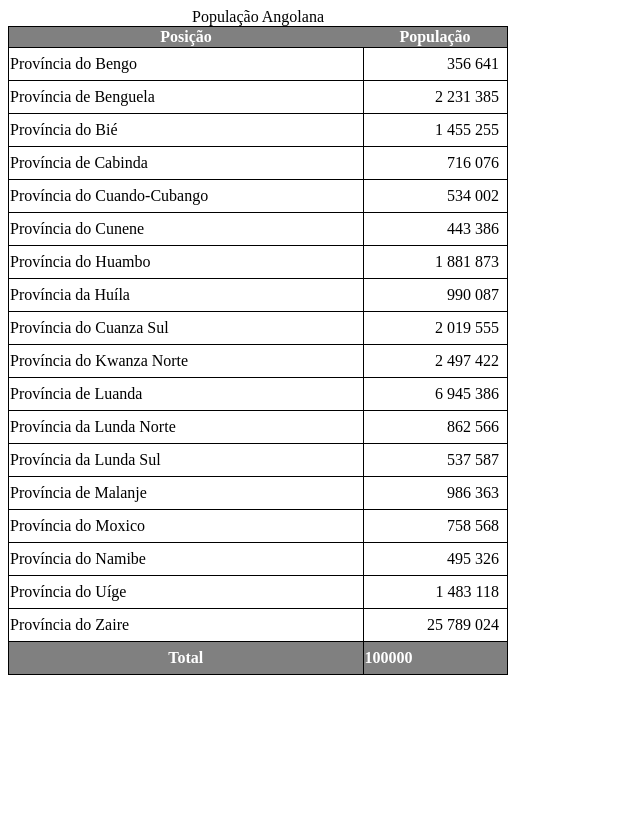
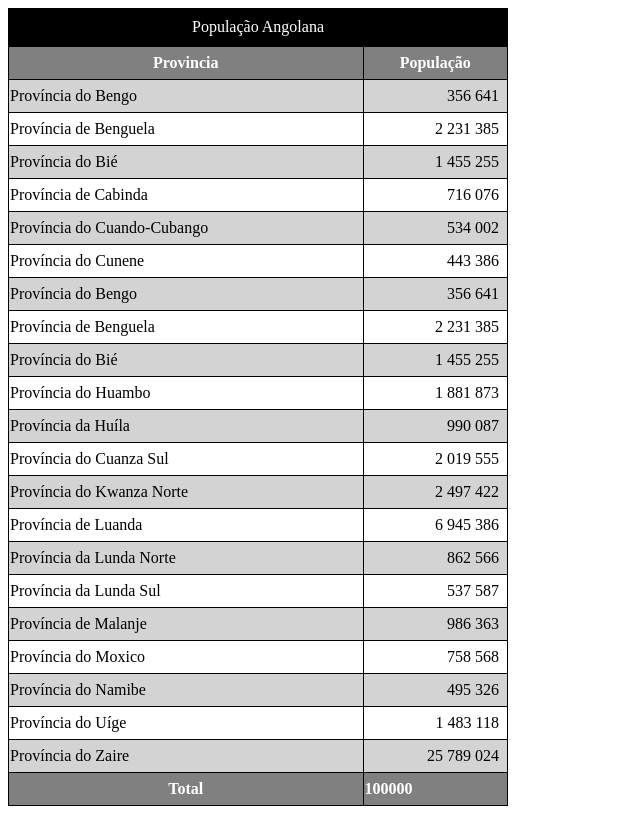
Before and after one commit to NdondaDaniel2020/HTML-CSS, a plain HTML site: page exercios/ex023-tabela/tabela002.html in a window 1280 px wide. Shown: the whole page, without its empty margins (0-640 px from the left). Drawn offline with Linux system fonts and the light colour scheme.

Commit message:
primeira tabela

```diff
--- a/exercios/ex023-tabela/tabela002.html
+++ b/exercios/ex023-tabela/tabela002.html
@@ -9,30 +9,50 @@
         table{
             border-collapse: collapse;
             width:500px;
+        }
+        thead, tfoot{
+            border: px solid black;
+            background-color: gray;
+            color: white;
+            height: 30px;
+            position: relative;
 
         }
-        thead, tfoot{
-            border: 1px solid black;
+        tbody>tr:nth-child(odd){
+            background-color: lightgray;
+        }
+
+        thead>tr>th{
+            position:sticky;
+            top: 1px;
             background-color: gray;
-            color: white;
         }
-        td{
-            height: 30px;;
+
+        td, th{
+            height: 30px;
             border: 1px solid black;
         }
+
+
         td.num{
             text-align: right;
             padding-right: 8px;
         }
+        caption{
+            background-color: black;
+            color: white;
+            padding: 10px;
+        }
+
     </style>
 </head>
 <body>
     <table>
         <caption>População Angolana</caption>
-        <Thead>
-            <th scope="col">Posição</th>
+        <thead>
+            <th scope="col">Provincia</th>
             <th scope="col">População</th>
-        </Thead>
+        </thead>
         <Tbody>
             <tr>
                 <td>Província do Bengo</td>
@@ -61,6 +81,20 @@
             <tr>
                 <td>Província do Cunene</td>
                 <td class="num">443 386</td>
+            </tr>
+
+            <tr>
+                <td>Província do Bengo</td>
+                <td class="num">356 641</td>
+            </tr>
+            <tr>
+                <td>Província de Benguela</td>
+                <td class="num">2 231 385</td>
+            </tr>
+
+            <tr>
+                <td>Província do Bié</td>
+                <td class="num">1 455 255</td>
             </tr>
 
             <tr>
@@ -123,11 +157,11 @@
                 <td class="num">25 789 024</td>
             </tr>
 
-        </Tbody>
-        <Tfoot>
+        </tbody>
+        <tfoot>
             <th scope="row">Total</th>
             <td><strong>100000</strong></td>
-        </Tfoot>
+        </tfoot>
 
 
     </table>
```
